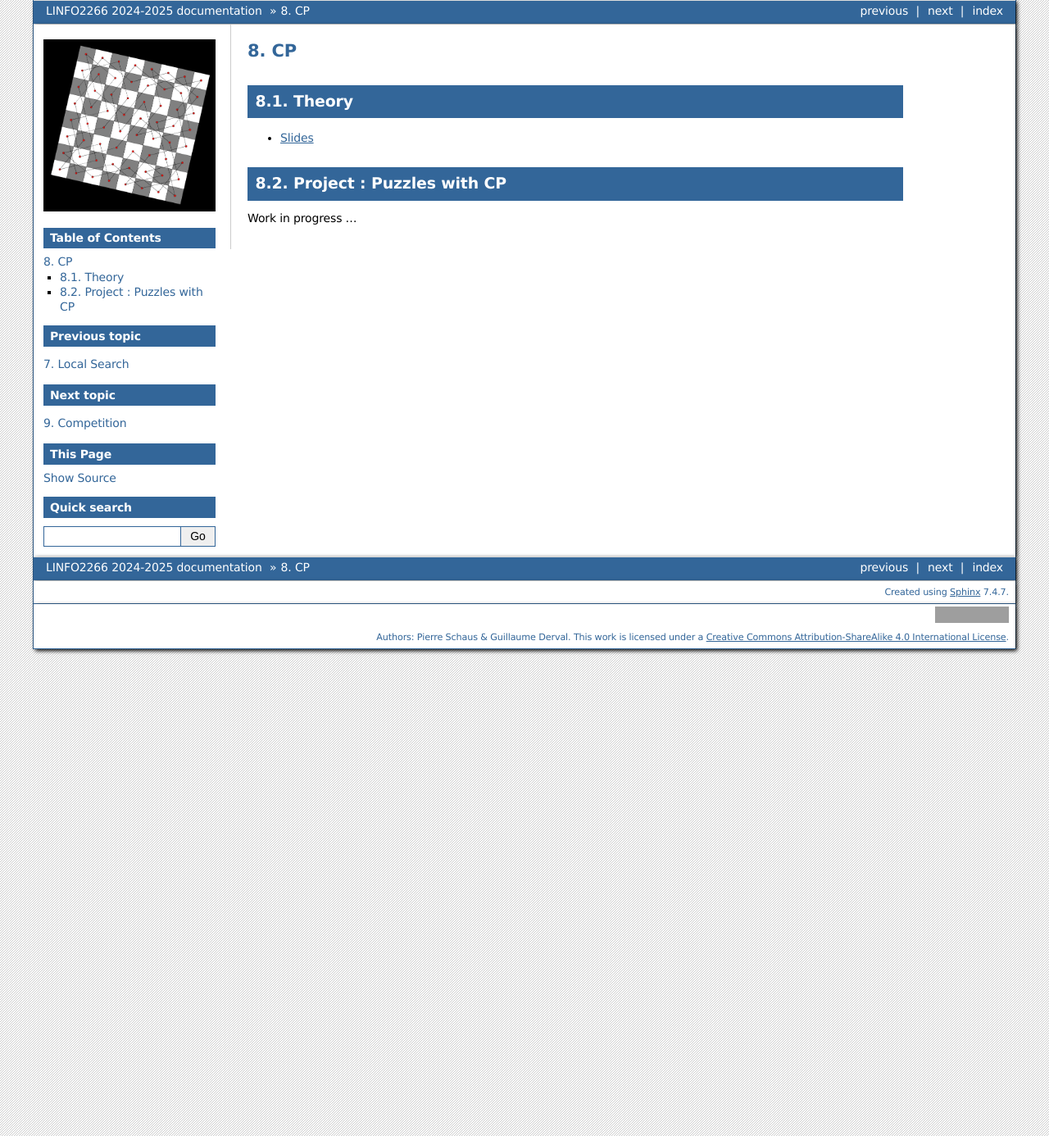
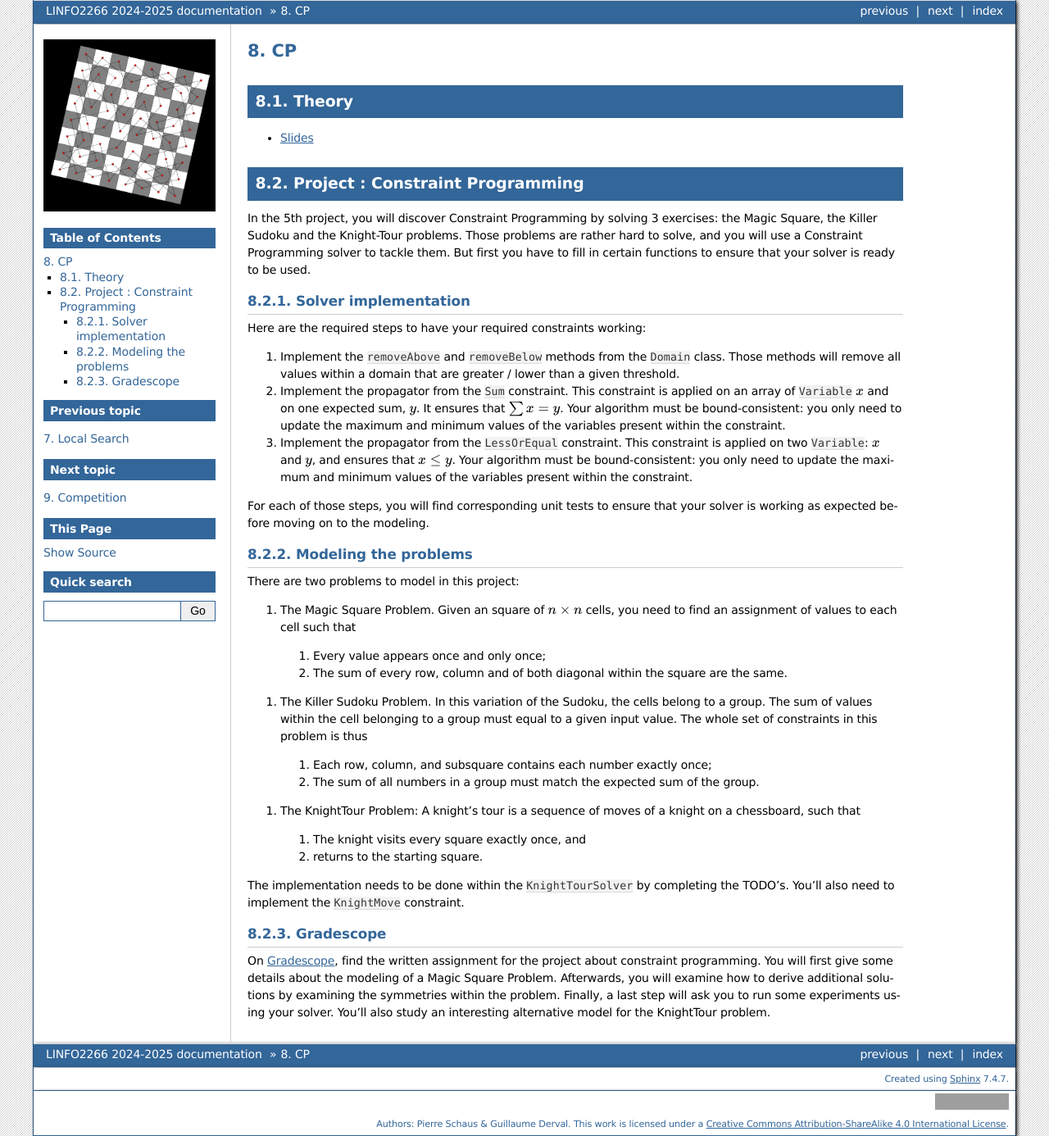
Before and after one commit to pschaus/linfo2266, a Sphinx documentation site: the page built from website/source/cp/index.rst, in a window 1280 px wide. Shown: the whole page at 82% size. Built offline with Sphinx 7.4.7, drawn with Linux system fonts in a browser that asks for light colours; grey boxes are pictures that could not be loaded.

Commit message:
update CP Project

```diff
--- a/website/source/cp/index.rst
+++ b/website/source/cp/index.rst
@@ -13,10 +13,56 @@ Theory
 
 
 
-Project : Puzzles with CP
-=======================================
+Project : Constraint Programming
+===================================================
 
-Work in progress ...
+In the 5th project, you will discover Constraint Programming by solving 3 exercises: the Magic Square, the Killer Sudoku and the Knight-Tour problems.
+Those problems are rather hard to solve, and you will use a Constraint Programming solver to tackle them.
+But first you have to fill in certain functions to ensure that your solver is ready to be used.
+
+Solver implementation
+---------------------------
+
+Here are the required steps to have your required constraints working:
+
+#. Implement the ``removeAbove`` and ``removeBelow`` methods from the ``Domain`` class. Those methods will remove all values within a domain that are greater / lower than a given threshold.
+#. Implement the propagator from the ``Sum`` constraint. This constraint is applied on an array of ``Variable`` :math:`x` and on one expected sum, :math:`y`. It ensures that :math:`\sum x = y`. Your algorithm must be bound-consistent: you only need to update the maximum and minimum values of the variables present within the constraint.
+#. Implement the propagator from the ``LessOrEqual`` constraint. This constraint is applied on two ``Variable``: :math:`x` and :math:`y`, and ensures that :math:`x \leq y`. Your algorithm must be bound-consistent: you only need to update the maximum and minimum values of the variables present within the constraint.
+
+For each of those steps, you will find corresponding unit tests to ensure that your solver is working as expected before moving on to the modeling.
+
+Modeling the problems
+---------------------------
+
+There are two problems to model in this project:
+
+#. The Magic Square Problem. Given an square of :math:`n\times n` cells, you need to find an assignment of values to each cell such that
+
+  #. Every value appears once and only once;
+  #. The sum of every row, column and of both diagonal within the square are the same.
+
+#. The Killer Sudoku Problem. In this variation of the Sudoku, the cells belong to a group. The sum of values within the cell belonging to a group must equal to a given input value. The whole set of constraints in this problem is thus
+
+  #. Each row, column, and subsquare contains each number exactly once;
+  #. The sum of all numbers in a group must match the expected sum of the group.
+
+
+#. The KnightTour Problem: A knight's tour is a sequence of moves of a knight on a chessboard, such that
+
+  #. The knight visits every square exactly once, and
+  #. returns to the starting square.
+
+The implementation needs to be done within the ``KnightTourSolver`` by completing the TODO's.
+You'll also need to implement the ``KnightMove`` constraint.
+
+Gradescope
+---------------
+
+On `Gradescope <https://www.gradescope.com/>`_, find the written assignment for the project about constraint programming.
+You will first give some details about the modeling of a Magic Square Problem.
+Afterwards, you will examine how to derive additional solutions by examining the symmetries within the problem.
+Finally, a last step will ask you to run some experiments using your solver.
+You'll also study an interesting alternative model for the KnightTour problem.
 
 ..
     Exercises
```
